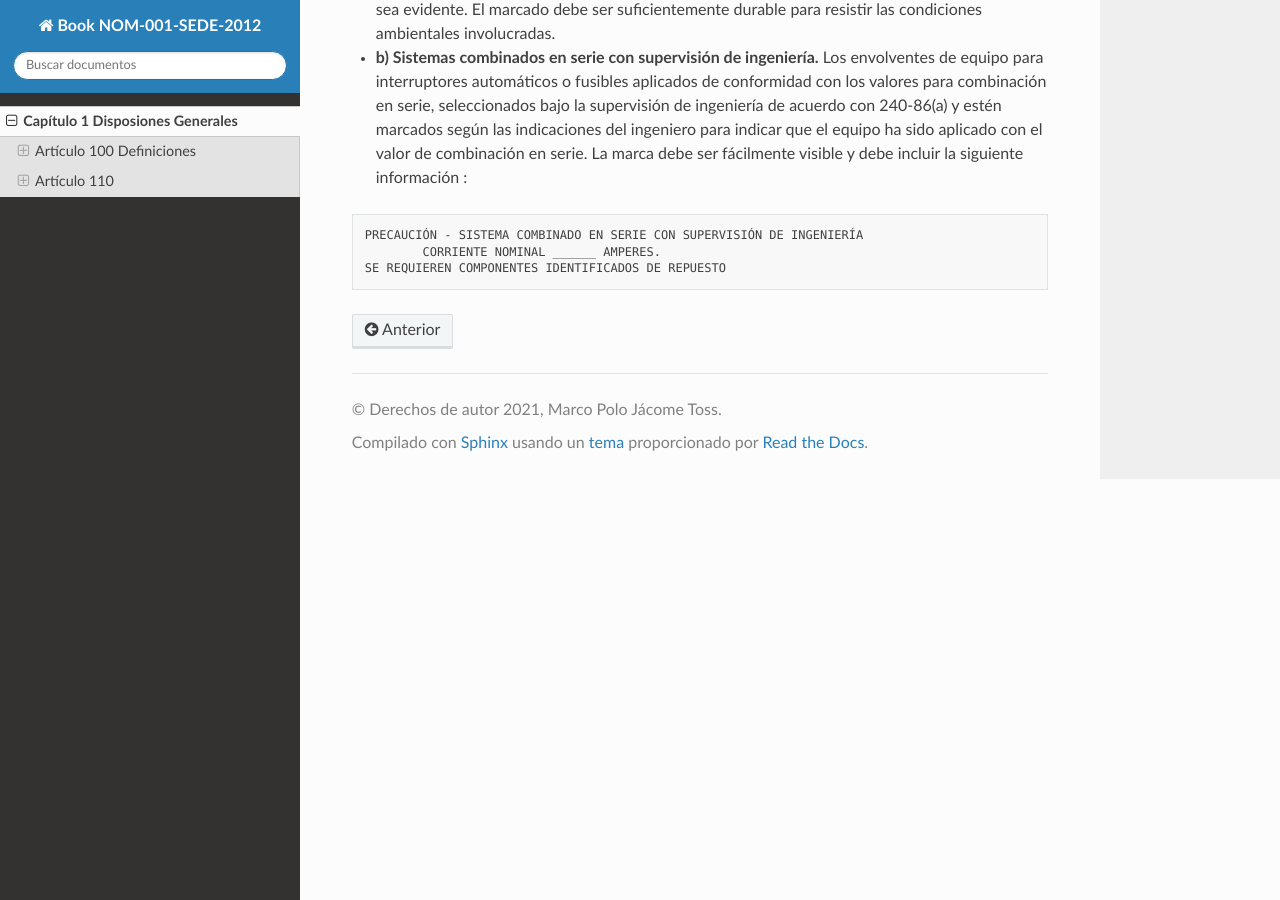
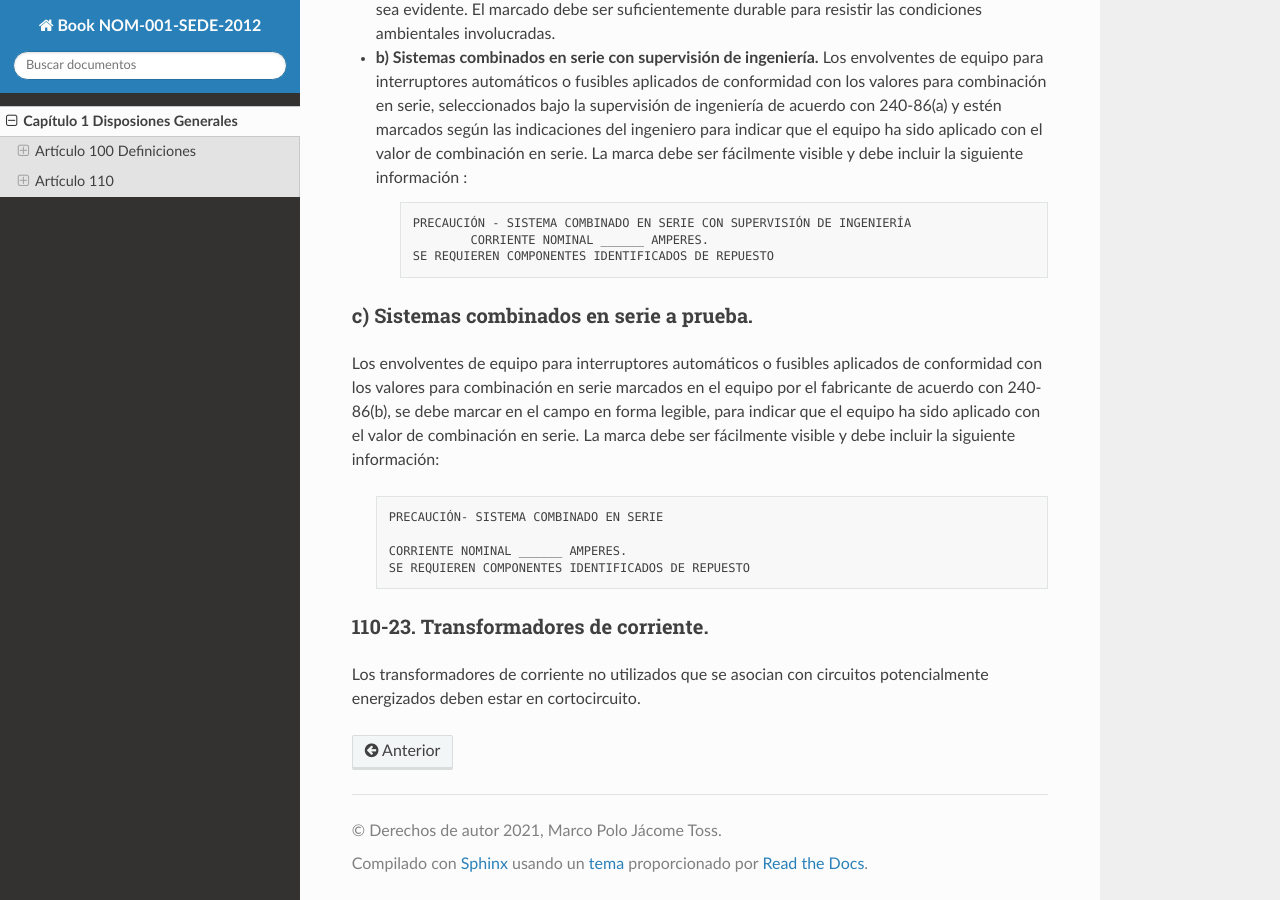
Before and after one commit to jacometoss/Book-NOM-001-SEDE-2012, a Sphinx documentation site: the page built from docs/100/index.rst, in a window 1280 px wide and 900 px high, scrolled down 22177 px. Built offline with Sphinx 7.4.7 and the Read the Docs theme 2.0.0, drawn with Linux system fonts in a browser that asks for light colours.

Commit message:
Add files via upload

```diff
--- a/docs/100/index.rst
+++ b/docs/100/index.rst
@@ -491,8 +491,25 @@ En todos los equipos eléctricos se debe colocar el nombre del fabricante, la ma
 
 * **b) Sistemas combinados en serie con supervisión de ingeniería.** Los envolventes de equipo para interruptores automáticos o fusibles aplicados de conformidad con los valores para combinación en serie, seleccionados bajo la supervisión de ingeniería de acuerdo con 240-86(a) y estén marcados según las indicaciones del ingeniero para indicar que el equipo ha sido aplicado con el valor de combinación en serie. La marca debe ser fácilmente visible y debe incluir la siguiente información :
 
-.. code:: text
+	.. code:: text
 
-	PRECAUCIÓN - SISTEMA COMBINADO EN SERIE CON SUPERVISIÓN DE INGENIERÍA
+		PRECAUCIÓN - SISTEMA COMBINADO EN SERIE CON SUPERVISIÓN DE INGENIERÍA
+			CORRIENTE NOMINAL ______ AMPERES.
+		SE REQUIEREN COMPONENTES IDENTIFICADOS DE REPUESTO
+
+c) Sistemas combinados en serie a prueba.
+-----------------------------------------
+
+Los envolventes de equipo para interruptores automáticos o fusibles aplicados de conformidad con los valores para combinación en serie marcados en el equipo por el fabricante de acuerdo con 240-86(b), se debe marcar en el campo en forma legible, para indicar que el equipo ha sido aplicado con el valor de combinación en serie. La marca debe ser fácilmente visible y debe incluir la siguiente información:
+
+	.. code:: text
+
+		PRECAUCIÓN- SISTEMA COMBINADO EN SERIE
+
 		CORRIENTE NOMINAL ______ AMPERES.
-	SE REQUIEREN COMPONENTES IDENTIFICADOS DE REPUESTO
+		SE REQUIEREN COMPONENTES IDENTIFICADOS DE REPUESTO
+
+110-23. Transformadores de corriente.
+-------------------------------------
+
+Los transformadores de corriente no utilizados que se asocian con circuitos potencialmente energizados deben estar en cortocircuito.
```
